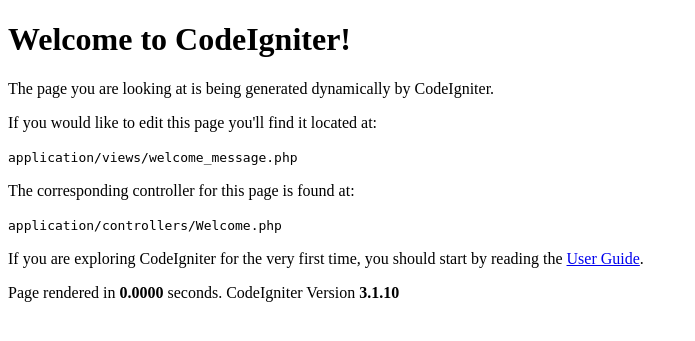
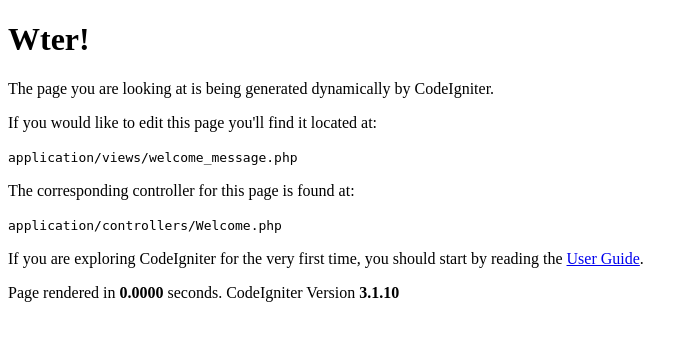
Before and after one commit to 23mobin/ci_blog_2021, a CodeIgniter app: page /database/ in a window 1280 px wide. Shown: the top 341 px of the page, without its empty margins (0-695 px from the left). Run offline with CodeIgniter, Linux system fonts and the light colour scheme.

Commit message:
Signed-off-by: 23mobin <23mobin@gmail.com>

```diff
--- a/application/views/welcome_message.php
+++ b/application/views/welcome_message.php
@@ -9,7 +9,7 @@ defined('BASEPATH') OR exit('No direct script access allowed');
 <body>
 
 <div id="container">
-	<h1>Welcome to CodeIgniter!</h1>
+	<h1>Wter!</h1>
 
 	<div id="body">
 		<p>The page you are looking at is being generated dynamically by CodeIgniter.</p>
```
